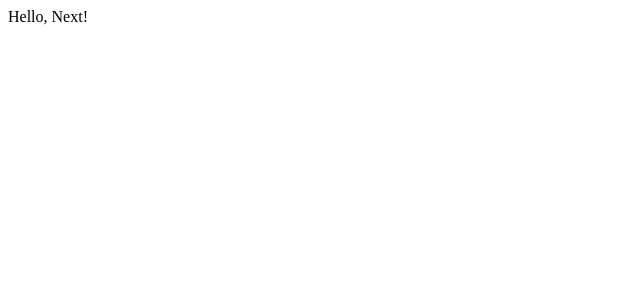
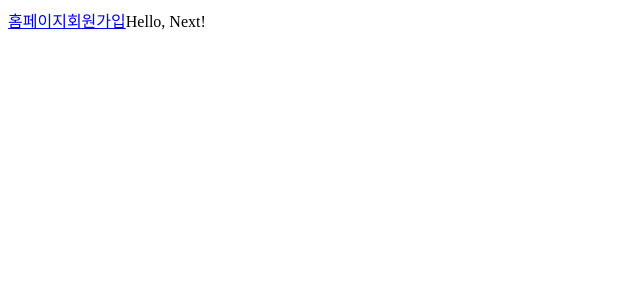
Before and after one commit to DaeseongLee/node-meeting, a Next.js app in the folder frontend/: page / in a window 1280 px wide. Shown: the top 300 px of the page, without its empty margins (0-640 px from the left). Built offline with nearby package versions, Linux system fonts and the light colour scheme.

Commit message:
Set Prop-type

```diff
--- /dev/null
+++ b/frontend/components/AppLayout.js
@@ -0,0 +1,18 @@
+import React from 'react';
+import Link from 'next/link';
+import PropTypes from 'prop-types';
+const AppLayout = ({ children }) => {
+    return (
+        <div>
+            <Link href="/">홈페이지</Link>
+            <Link href="/createAccount">회원가입</Link>
+            {children}
+        </div>
+    );
+};
+
+AppLayout.propTypes = {
+    children: PropTypes.node.isRequired,
+}
+
+export default AppLayout;
--- a/frontend/pages/index.js
+++ b/frontend/pages/index.js
@@ -1,9 +1,9 @@
-//import React from 'react';
+import React from 'react';
 //next는 React를  import할 필요 없다.NEXT가 pages안에 있는 page를 code split 해준다(폴더가 반드시 pages이어야 한다.)
-
+import AppLayout from '../components/AppLayout';
 const Home = () => {
     return (
-        <div>Hello, Next!</div>
+        <AppLayout>Hello, Next!</AppLayout>
     )
 }
 
```
Also changed, not shown: frontend/pages/createAccount.js (added, +12 -0 lines), 1 other file (tests, documents, lock files or other folders).
